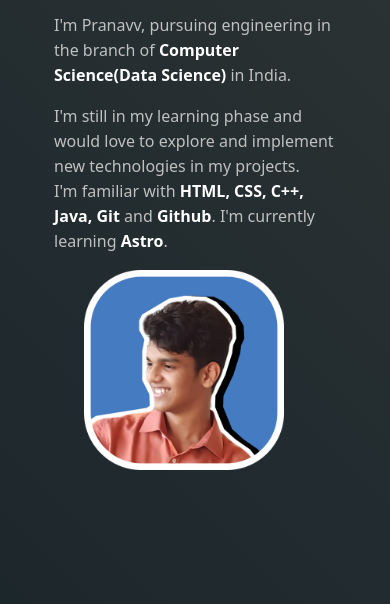
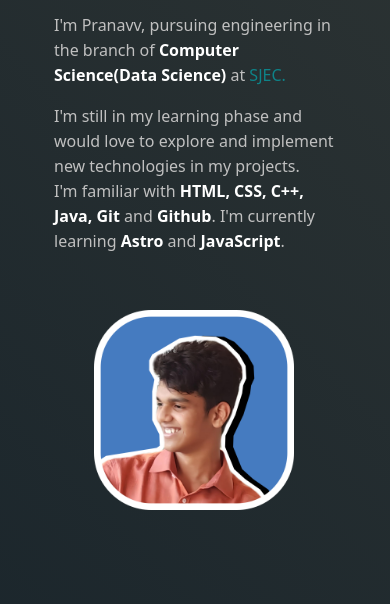
Before and after one commit to pranavvraja/portfolio-astro, an Astro site: page /about in a window 390 px wide. Shown: the part 158-762 px from the top of the page. Built offline with nearby package versions, Linux system fonts and the light colour scheme; Astro itself is replaced by a stand-in of ours.

Commit message:
small changes

```diff
--- a/src/components/header.astro
+++ b/src/components/header.astro
@@ -60,7 +60,7 @@
   }
 
   .profile:hover .image {
-    filter: brightness(120 %);
+    filter: brightness(120%);
   }
 
   .image {
--- a/src/layouts/proj-layout.astro
+++ b/src/layouts/proj-layout.astro
@@ -20,7 +20,7 @@ const {frontmatter} = Astro.props;
         border-radius: 1rem;
         box-shadow: 0 0 1rem rgba(208, 205, 205, 0.168);
         padding: 3rem;
-        width: 90%;
+        width: 100%;
         font-weight: 600;
         transition: all 250ms ease-in-out;
     }
--- a/src/pages/about.astro
+++ b/src/pages/about.astro
@@ -10,14 +10,14 @@ const title = "About";
       <div class="text">
         <h1>Hello There!</h1>
         <p>
-          I'm Pranavv, pursuing engineering in the branch of <b>Computer Science(Data Science)</b> in India.
+          I'm Pranavv, pursuing engineering in the branch of <b>Computer Science(Data Science)</b> at <a href="https://www.sjec.ac.in">SJEC.</a>
         </p>
         <p>
           I'm still in my learning phase and would love to explore and implement
           new technologies in my projects.
           <br />
           I'm familiar with <b>HTML, CSS, C++, Java, Git</b> and <b>Github</b>.
-          I'm currently learning <b>Astro</b>.
+          I'm currently learning <b>Astro</b> and <b>JavaScript</b>.
         </p>
       </div>
       <div class="image">
@@ -70,6 +70,11 @@ const title = "About";
 	transition: 250ms ease-in-out;
 
   }
+  a{
+    color: #0E8388;
+    text-decoration: none;
+    transition: 250ms;
+  }
 
   @media (max-width: 810px) {
 	main{
@@ -85,9 +90,9 @@ const title = "About";
 	  text-align:left;
 	}
 	.image {
-	  padding-top: 0;
+	  padding-top: 40px;
 	  float: none;
-	  padding-left: 40px;
+	  padding-left: 50px;
 	  justify-content:space-between;
 	}
 	img {
```
Also changed, not shown: src/pages/posts/proj-2.md (+6 -8 lines), src/pages/posts/proj-3.md (+8 -8 lines), src/pages/posts/proj-4.md (+7 -8 lines), src/pages/posts/proj-5.md (+10 -7 lines), public/Github1.png (deleted), public/email1.png (deleted), public/linkedin1.png (deleted), public/menu.png (deleted), public/pic2.png (deleted), public/twitter1.png (deleted).
